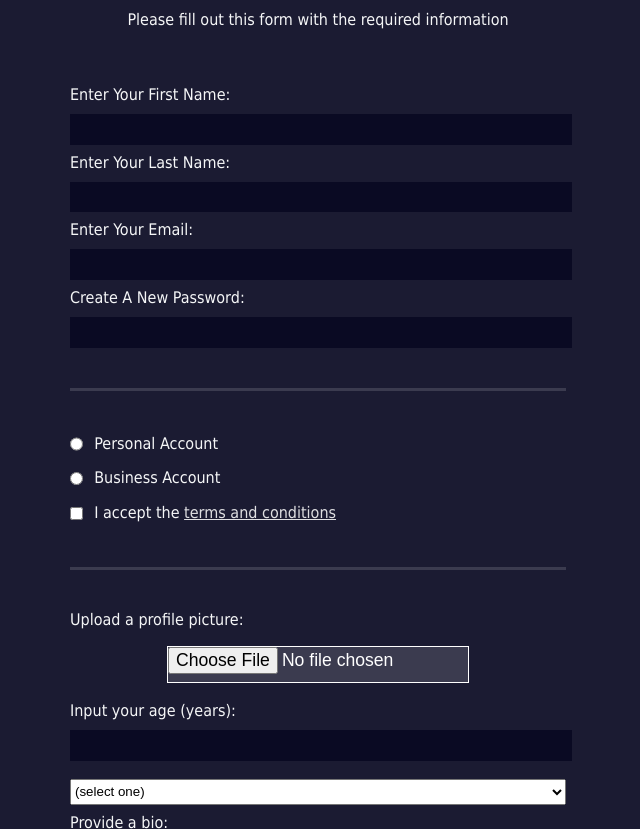
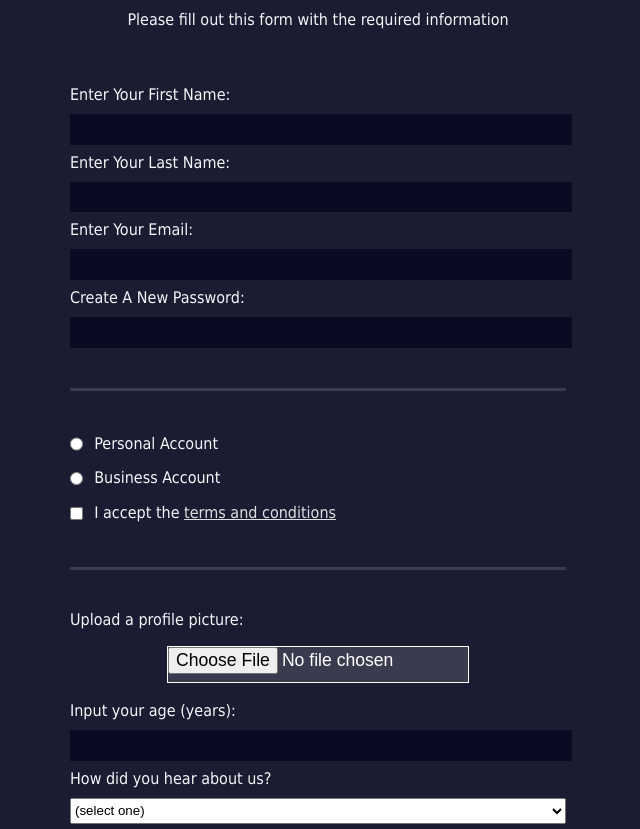
Before and after one commit to jpasko1112/registration_form, a plain HTML site: page index.html in a window 1280 px wide. Shown: the part 92-921 px from the top of the page, without its empty margins (322-962 px from the left). Drawn offline with Linux system fonts and the light colour scheme.

Commit message:
Updated selector to have text value.

```diff
--- a/index.html
+++ b/index.html
@@ -27,7 +27,7 @@
         <label for="age">Input your age (years):
           <input id="age" type="number" min="13" max="120"/>
         </label>
-      <label for="referrer">
+      <label for="referrer">How did you hear about us?
         <select id="referrer" name="referrer">
           <option value="">(select one)</option>
           <option value="1">freeCodeCamp News</option>
```
